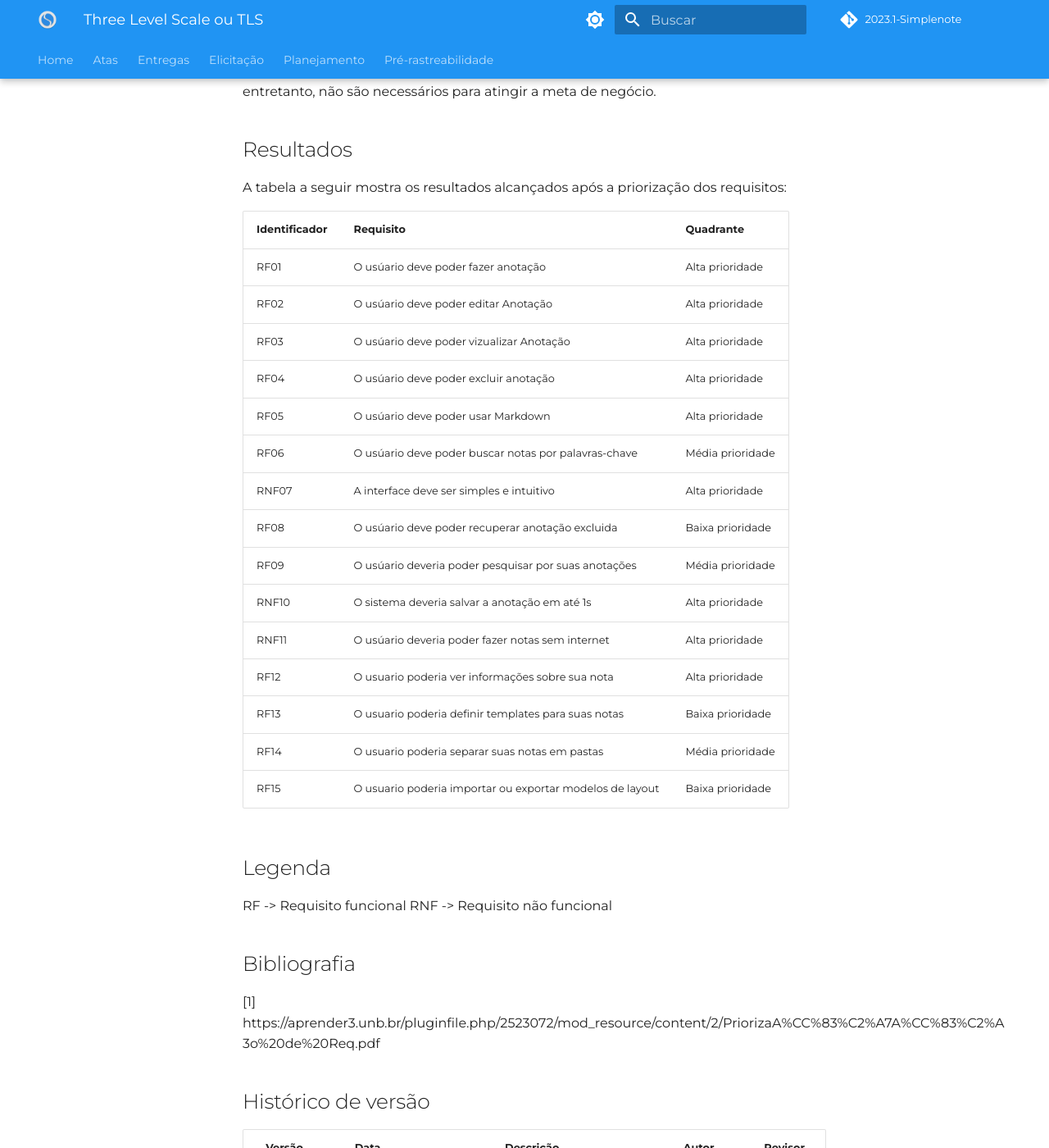
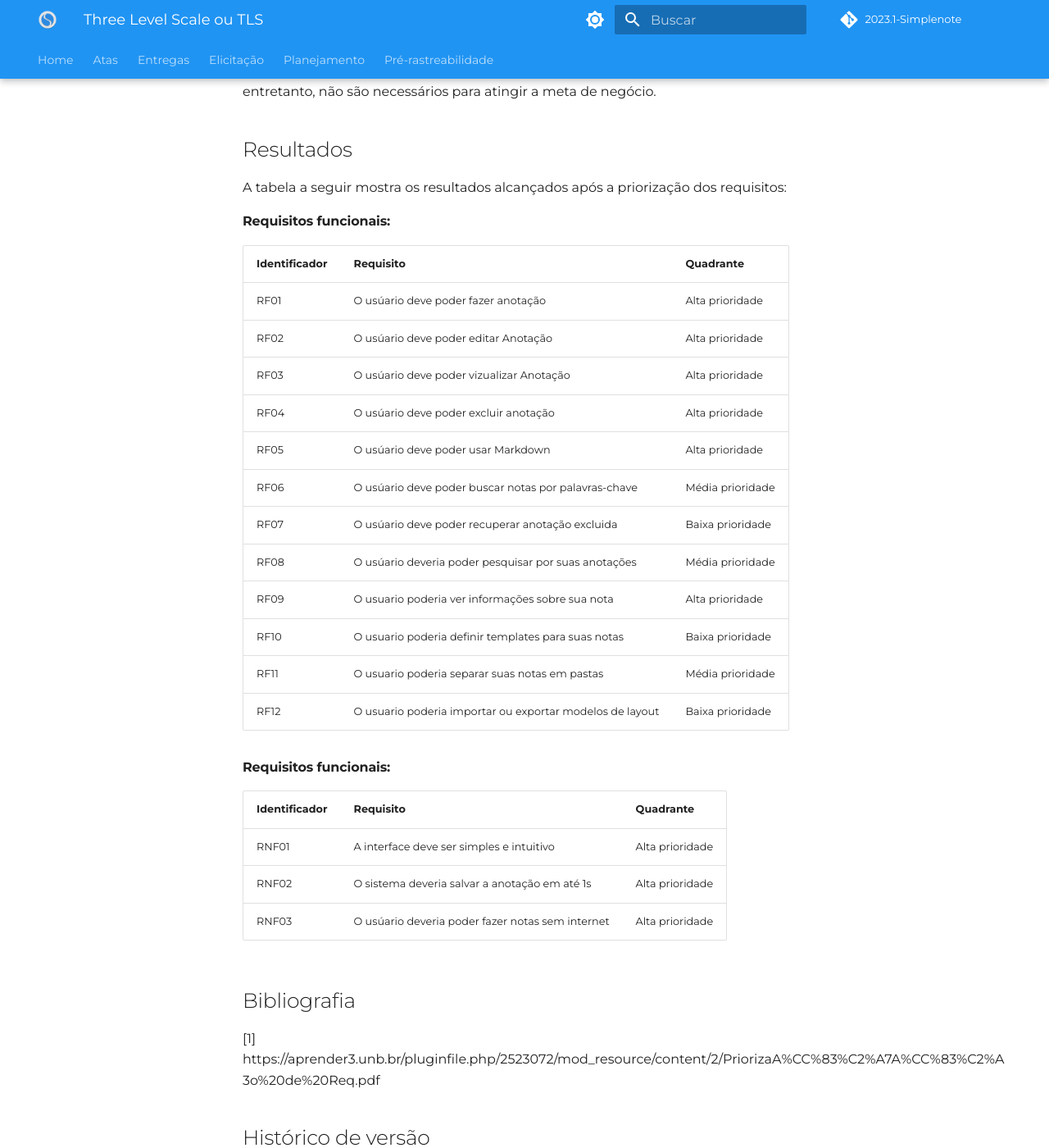
Before and after one commit to Requisitos-de-Software/2023.1-Simplenote, an MkDocs documentation site: the page built from docs/elicitacao/priorização/ThreeLevelScale.md, in a window 1280 px wide and 1400 px high, scrolled down 424 px. Shown: the whole window at 82% size. Built offline with MkDocs 1.6.1 and Material for MkDocs 9.7.7, drawn with Linux system fonts in a browser that asks for light colours; some web fonts are replaced; comment, search, counter and statistics services are not loaded.

Commit message:
Update ThreeLevelScale.md

```diff
--- a/docs/elicitacao/priorização/ThreeLevelScale.md
+++ b/docs/elicitacao/priorização/ThreeLevelScale.md
@@ -15,27 +15,30 @@ Baixa prioridade: Não são nem importantes, e nem urgentes.
 
 A tabela a seguir mostra os resultados alcançados após a priorização dos requisitos:
 
+#### Requisitos funcionais:
+
 | Identificador| Requisito | Quadrante|
 |---------------|-----------|-----------|
-| RF01|O usúario deve poder fazer anotação| Alta prioridade|
-| RF02|O usúario deve poder editar Anotação|Alta prioridade|
+|RF01|O usúario deve poder fazer anotação| Alta prioridade|
+|RF02|O usúario deve poder editar Anotação|Alta prioridade|
 |RF03|O usúario deve poder vizualizar Anotação| Alta prioridade|
 |RF04|O usúario deve poder excluir anotação| Alta prioridade|
 |RF05| O usúario deve poder usar Markdown| Alta prioridade|
 |RF06|O usúario deve poder buscar notas por palavras-chave| Média prioridade|
-|RNF07|A interface deve ser simples e intuitivo| Alta prioridade|
-|RF08|O usúario deve poder recuperar anotação excluida| Baixa prioridade|
-|RF09|O usúario deveria poder pesquisar por suas anotações|Média prioridade|
-|RNF10|O sistema deveria salvar a anotação em até 1s| Alta prioridade|
-|RNF11|O usúario deveria poder fazer notas sem internet| Alta prioridade|
-|RF12|O usuario poderia ver informações sobre sua nota| Alta prioridade|
-|RF13|O usuario poderia definir templates para suas notas| Baixa prioridade|
-|RF14|O usuario poderia separar suas notas em pastas| Média prioridade|
-|RF15|	O usuario poderia importar ou exportar modelos de layout| Baixa prioridade|
+|RF07|O usúario deve poder recuperar anotação excluida| Baixa prioridade|
+|RF08|O usúario deveria poder pesquisar por suas anotações|Média prioridade|
+|RF09|O usuario poderia ver informações sobre sua nota| Alta prioridade|
+|RF10|O usuario poderia definir templates para suas notas| Baixa prioridade|
+|RF11|O usuario poderia separar suas notas em pastas| Média prioridade|
+|RF12|	O usuario poderia importar ou exportar modelos de layout| Baixa prioridade|
 
-## Legenda
-RF -> Requisito funcional
-RNF -> Requisito não funcional
+#### Requisitos funcionais:
+
+| Identificador| Requisito | Quadrante|
+|---------------|-----------|-----------|
+|RNF01|A interface deve ser simples e intuitivo| Alta prioridade|
+|RNF02|O sistema deveria salvar a anotação em até 1s| Alta prioridade|
+|RNF03|O usúario deveria poder fazer notas sem internet| Alta prioridade|
 
 ## Bibliografia
 
@@ -45,4 +48,4 @@ RNF -> Requisito não funcional
 | Versão | Data | Descrição | Autor | Revisor |
 | :----: | :--: | :-------: | :---: | :-----: |
 | 1.0 | 28/04/2023 | Inicialização do documento | Kauã e João | Mylena |
-|1.1|28/04/2023| Adicionando requisitos e suas prioridades |Kauã e João|Mylena|
+| 1.1 |28/04/2023| Adicionando requisitos e suas prioridades |Kauã e João|Mylena|
```
